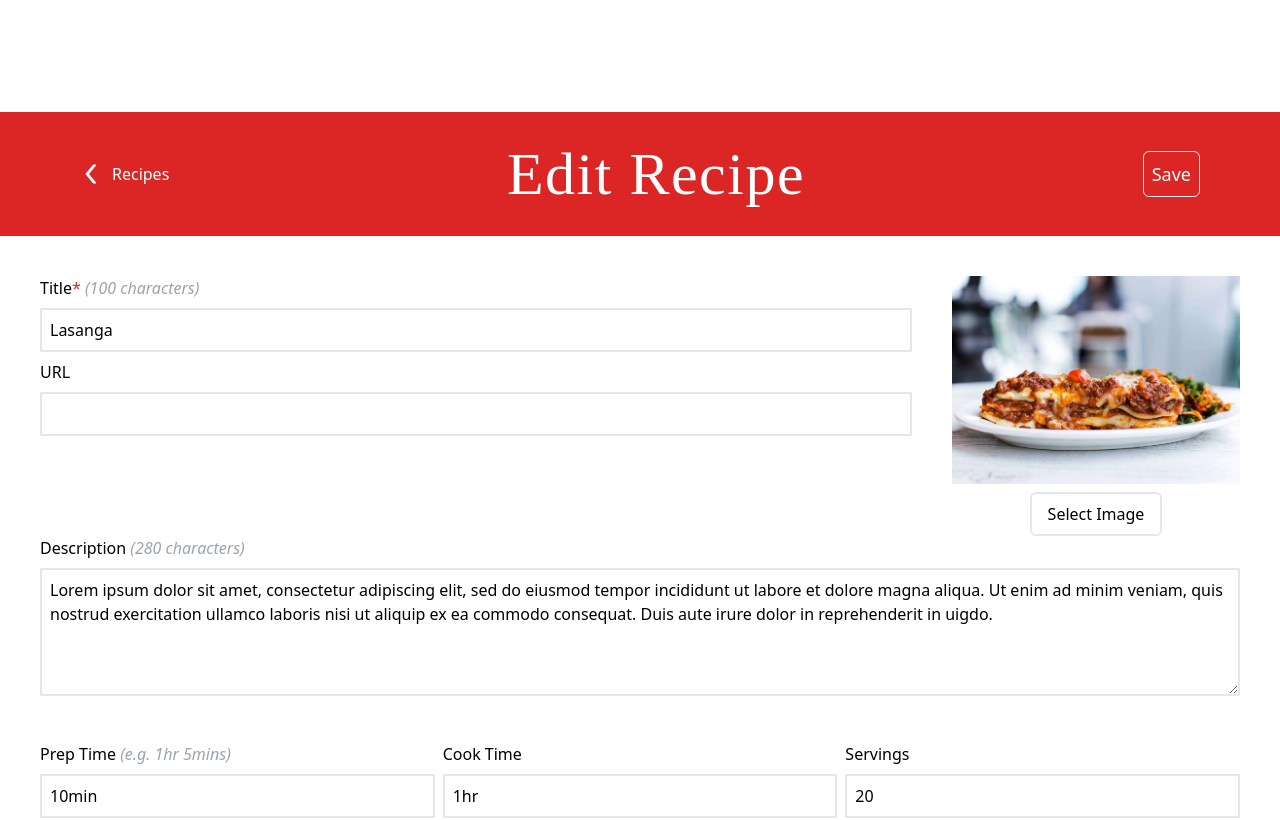
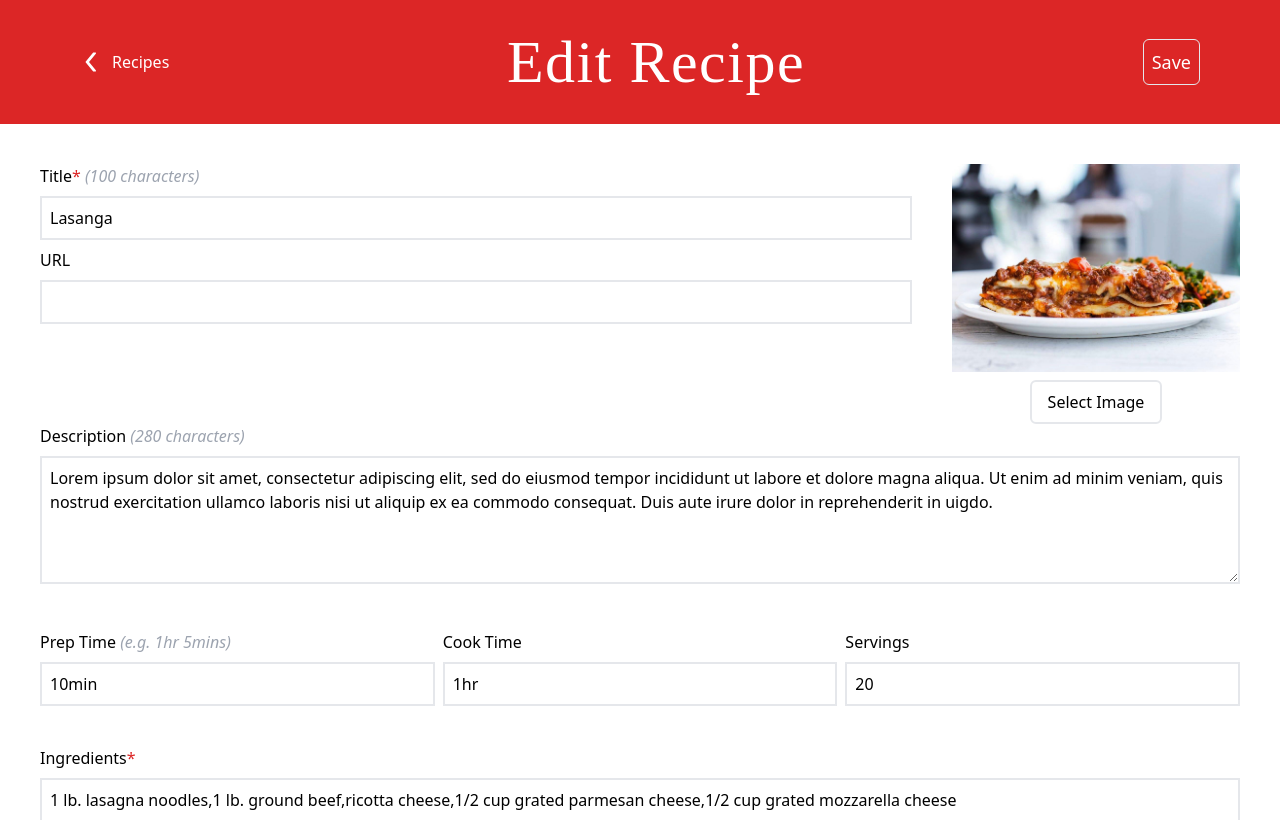
Before and after one commit to MsNiyaJ/RecipeBook, a React (Create React App) app: page /edit/1 in a window 1280 px wide. Shown: the top 820 px of the page. Built offline with nearby package versions, Linux system fonts and the light colour scheme; data requests are answered from the project's data file; a web font is replaced by a local one.

Commit message:
removed padding-top from edit page

```diff
--- a/src/pages/Edit.tsx
+++ b/src/pages/Edit.tsx
@@ -28,8 +28,8 @@ const Edit = () => {
     prepTime: 'N/A',
     cookTime: 'N/A',
     servings: 'N/A',
-    ingredients: '',
-    instructions: '',
+    ingredients: [],
+    instructions: [],
   };
 
   const [formData, setFormData] = useState<RecipeType>({ ...initialState });
@@ -96,7 +96,7 @@ const Edit = () => {
   };
 
   return (
-    <div className="bg-white pt-14 md:pt-28">
+    <div className="bg-white">
       {open && (
         <Modal
           className="flex flex-col justify-center items-center text-center"
```
